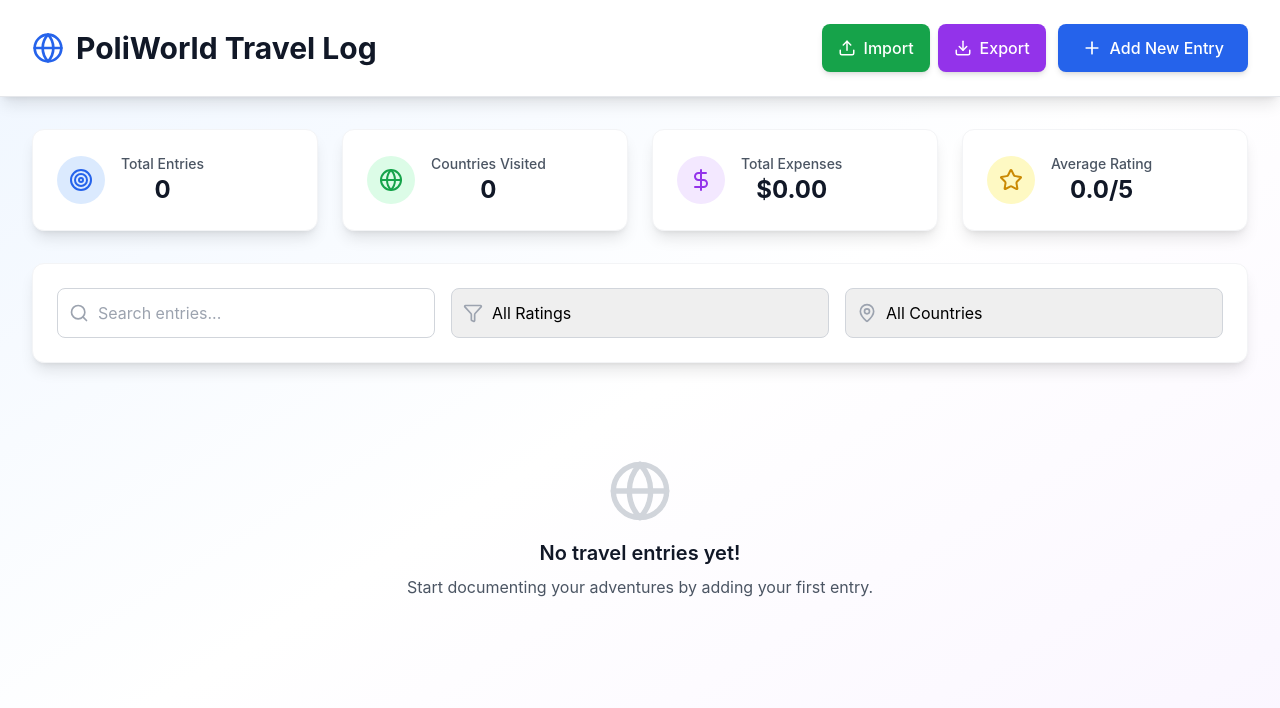
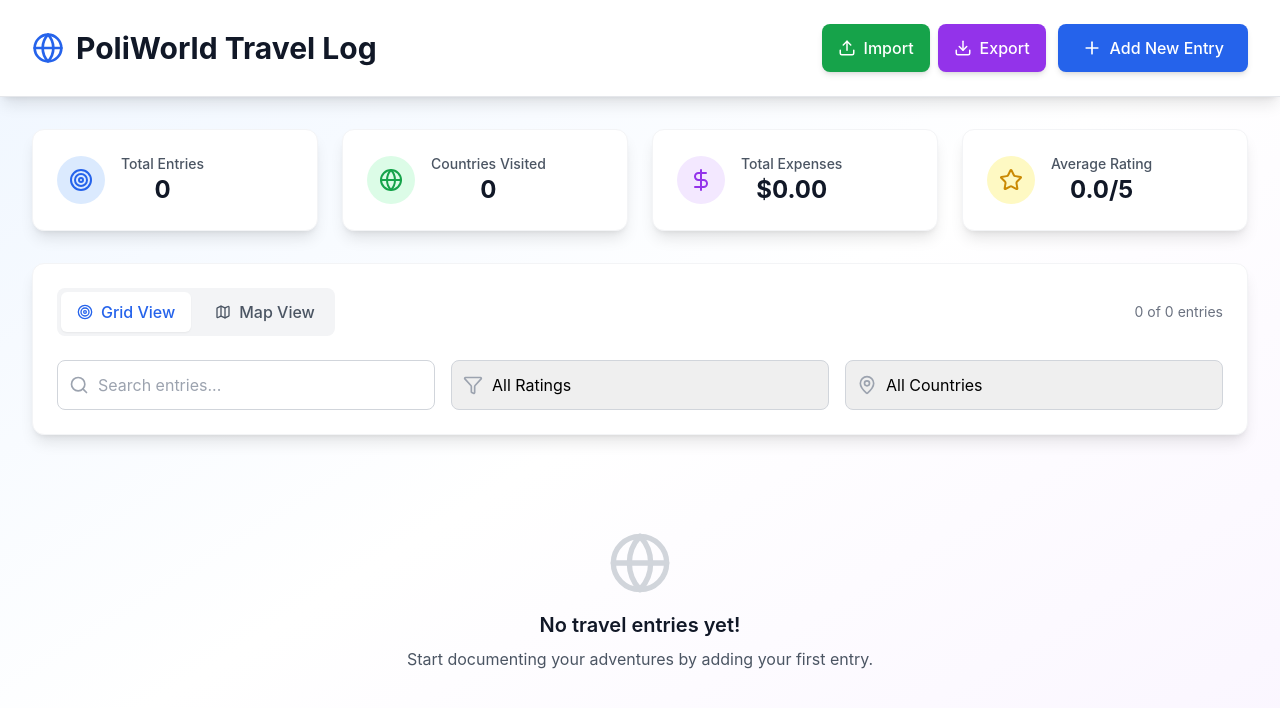
Before and after one commit to poliwoongbjj/poliworld-travel-app, a React (Create React App) app: page / in a window 1280 px wide. Shown: the top 708 px of the page. Built offline with nearby package versions, Linux system fonts and the light colour scheme.

Commit message:
Integrate interactive map component to visualize travel locations

```diff
--- a/package.json
+++ b/package.json
@@ -7,9 +7,11 @@
     "@testing-library/jest-dom": "^6.7.0",
     "@testing-library/react": "^16.3.0",
     "@testing-library/user-event": "^13.5.0",
+    "leaflet": "^1.9.4",
     "lucide-react": "^0.539.0",
     "react": "^19.1.1",
     "react-dom": "^19.1.1",
+    "react-leaflet": "^5.0.0",
     "react-scripts": "5.0.1",
     "web-vitals": "^2.1.4"
   },
--- a/src/TravelLogApp.js
+++ b/src/TravelLogApp.js
@@ -1,5 +1,6 @@
 import React, { useState, useEffect, useMemo, useRef } from 'react';
-import { Plus, Edit, Trash2, Save, X, MapPin, Calendar, Star, DollarSign, Tag, Search, Filter, Globe, Target, Download, Upload, Camera, Image as ImageIcon } from 'lucide-react';
+import { Plus, Edit, Trash2, Save, X, MapPin, Calendar, Star, DollarSign, Tag, Search, Filter, Globe, Target, Download, Upload, Camera, Image as ImageIcon, Map } from 'lucide-react';
+import TravelMap from './TravelMap';
 
 const TravelLogApp = () => {
   const [entries, setEntries] = useState([]);
@@ -8,6 +9,7 @@ const TravelLogApp = () => {
   const [searchTerm, setSearchTerm] = useState('');
   const [filterRating, setFilterRating] = useState(0);
   const [filterCountry, setFilterCountry] = useState('');
+  const [currentView, setCurrentView] = useState('grid'); // 'grid' or 'map'
   const [formData, setFormData] = useState({
     date: '',
     country: '',
@@ -381,8 +383,39 @@ const TravelLogApp = () => {
           </div>
         </div>
 
-        {/* Search and Filter */}
+        {/* View Toggle and Search/Filter */}
         <div className="bg-white rounded-xl shadow-lg p-6 mb-8 border border-gray-100">
+          <div className="flex justify-between items-center mb-6">
+            <div className="flex items-center space-x-2 bg-gray-100 rounded-lg p-1">
+              <button
+                onClick={() => setCurrentView('grid')}
+                className={`px-4 py-2 rounded-md font-medium transition-colors flex items-center space-x-2 ${
+                  currentView === 'grid'
+                    ? 'bg-white text-blue-600 shadow-sm'
+                    : 'text-gray-600 hover:text-gray-900'
+                }`}
+              >
+                <Target size={16} />
+                <span>Grid View</span>
+              </button>
+              <button
+                onClick={() => setCurrentView('map')}
+                className={`px-4 py-2 rounded-md font-medium transition-colors flex items-center space-x-2 ${
+                  currentView === 'map'
+                    ? 'bg-white text-blue-600 shadow-sm'
+                    : 'text-gray-600 hover:text-gray-900'
+                }`}
+              >
+                <Map size={16} />
+                <span>Map View</span>
+              </button>
+            </div>
+
+            <div className="text-sm text-gray-500">
+              {filteredEntries.length} of {entries.length} entries
+            </div>
+          </div>
+
           <div className="grid grid-cols-1 md:grid-cols-3 gap-4">
             <div className="relative">
               <Search className="absolute left-3 top-1/2 transform -translate-y-1/2 text-gray-400 w-5 h-5" />
@@ -642,8 +675,19 @@ const TravelLogApp = () => {
           </div>
         )}
 
-        {/* Entries Grid */}
-        {filteredEntries.length === 0 ? (
+        {/* Content Area - Grid or Map */}
+        {currentView === 'map' ? (
+          <div className="h-[600px] mb-8">
+            <TravelMap
+              entries={filteredEntries}
+              onMarkerClick={(entry) => {
+                // Optional: Could open entry details or highlight it
+                console.log('Clicked marker for:', entry.title);
+              }}
+            />
+          </div>
+        ) : (
+          filteredEntries.length === 0 ? (
             <div className="text-center py-16">
               <Globe className="w-16 h-16 text-gray-300 mx-auto mb-4" />
               <h3 className="text-xl font-semibold text-gray-900 mb-2">
@@ -748,6 +792,7 @@ const TravelLogApp = () => {
               </div>
               ))}
             </div>
+          )
         )}
 
         {/* Hidden file inputs */}
--- /dev/null
+++ b/src/TravelMap.js
@@ -0,0 +1,205 @@
+import React, { useMemo } from 'react';
+import { MapContainer, TileLayer, Marker, Popup, useMap } from 'react-leaflet';
+import { Icon } from 'leaflet';
+import 'leaflet/dist/leaflet.css';
+
+// Fix for default markers in react-leaflet
+import markerIcon2x from 'leaflet/dist/images/marker-icon-2x.png';
+import markerIcon from 'leaflet/dist/images/marker-icon.png';
+import markerShadow from 'leaflet/dist/images/marker-shadow.png';
+
+// Configure default marker
+delete Icon.Default.prototype._getIconUrl;
+Icon.Default.mergeOptions({
+  iconUrl: markerIcon,
+  iconRetinaUrl: markerIcon2x,
+  shadowUrl: markerShadow,
+});
+
+// Component to fit map bounds to markers
+const FitBounds = ({ locations }) => {
+  const map = useMap();
+
+  React.useEffect(() => {
+    if (locations.length > 0) {
+      const bounds = locations.map(location => [location.lat, location.lng]);
+      map.fitBounds(bounds, { padding: [20, 20] });
+    }
+  }, [locations, map]);
+
+  return null;
+};
+
+const TravelMap = ({ entries, selectedEntry, onMarkerClick }) => {
+  // Geocoding coordinates for major cities (simplified for demo)
+  const cityCoordinates = {
+    // Popular destinations
+    'tokyo,japan': [35.6762, 139.6503],
+    'paris,france': [48.8566, 2.3522],
+    'london,england': [51.5074, -0.1278],
+    'london,uk': [51.5074, -0.1278],
+    'new york,usa': [40.7128, -74.0060],
+    'new york,united states': [40.7128, -74.0060],
+    'rome,italy': [41.9028, 12.4964],
+    'barcelona,spain': [41.3851, 2.1734],
+    'amsterdam,netherlands': [52.3676, 4.9041],
+    'berlin,germany': [52.5200, 13.4050],
+    'sydney,australia': [33.8688, 151.2093],
+    'bangkok,thailand': [13.7563, 100.5018],
+    'dubai,uae': [25.2048, 55.2708],
+    'singapore,singapore': [1.3521, 103.8198],
+    'hong kong,china': [22.3193, 114.1694],
+    'los angeles,usa': [34.0522, -118.2437],
+    'los angeles,united states': [34.0522, -118.2437],
+    'istanbul,turkey': [41.0082, 28.9784],
+    'moscow,russia': [55.7558, 37.6173],
+    'cairo,egypt': [30.0444, 31.2357],
+    'mumbai,india': [19.0760, 72.8777],
+    'beijing,china': [39.9042, 116.4074],
+    'rio de janeiro,brazil': [22.9068, -43.1729],
+    'mexico city,mexico': [19.4326, -99.1332],
+    'buenos aires,argentina': [-34.6118, -58.3960],
+    'cape town,south africa': [-33.9249, 18.4241],
+    'vancouver,canada': [49.2827, -123.1207],
+    'toronto,canada': [43.6532, -79.3832],
+    'montreal,canada': [45.5017, -73.5673],
+    // Add more coordinates as needed
+  };
+
+  // Generate map locations with coordinates
+  const mapLocations = useMemo(() => {
+    return entries.map(entry => {
+      const locationKey = `${entry.city.toLowerCase()},${entry.country.toLowerCase()}`;
+      const coordinates = cityCoordinates[locationKey];
+
+      // If we don't have coordinates, generate approximate ones based on hash
+      let lat, lng;
+      if (coordinates) {
+        [lat, lng] = coordinates;
+      } else {
+        // Simple hash-based coordinate generation for unknown cities
+        const hash = entry.city.split('').reduce((a, b) => {
+          a = ((a << 5) - a) + b.charCodeAt(0);
+          return a & a;
+        }, 0);
+
+        // Generate coordinates within reasonable bounds
+        lat = ((Math.abs(hash) % 160) - 80) * 0.8; // -64 to 64
+        lng = ((Math.abs(hash * 2) % 360) - 180) * 0.9; // -162 to 162
+      }
+
+      return {
+        ...entry,
+        lat,
+        lng,
+        isKnownLocation: !!coordinates
+      };
+    });
+    // eslint-disable-next-line react-hooks/exhaustive-deps
+  }, [entries]);
+
+  const center = mapLocations.length > 0
+    ? [mapLocations[0].lat, mapLocations[0].lng]
+    : [20, 0]; // Default center
+
+  if (entries.length === 0) {
+    return (
+      <div className="h-full flex items-center justify-center bg-gray-50 rounded-lg border-2 border-dashed border-gray-300">
+        <div className="text-center">
+          <div className="text-gray-400 mb-2">🗺️</div>
+          <p className="text-gray-500 font-medium">No travel entries yet</p>
+          <p className="text-gray-400 text-sm">Add some entries to see them on the map!</p>
+        </div>
+      </div>
+    );
+  }
+
+  return (
+    <div className="h-full rounded-lg overflow-hidden shadow-lg">
+      <MapContainer
+        center={center}
+        zoom={2}
+        style={{ height: '100%', width: '100%' }}
+        className="rounded-lg"
+      >
+        <TileLayer
+          attribution='&copy; <a href="https://www.openstreetmap.org/copyright">OpenStreetMap</a> contributors'
+          url="https://{s}.tile.openstreetmap.org/{z}/{x}/{y}.png"
+        />
+
+        <FitBounds locations={mapLocations} />
+
+        {mapLocations.map((location) => (
+          <Marker
+            key={location.id}
+            position={[location.lat, location.lng]}
+            eventHandlers={{
+              click: () => onMarkerClick && onMarkerClick(location)
+            }}
+          >
+            <Popup>
+              <div className="min-w-[200px]">
+                <div className="flex items-center justify-between mb-2">
+                  <h3 className="font-bold text-gray-900">{location.title}</h3>
+                  <div className="flex">
+                    {Array.from({ length: 5 }, (_, i) => (
+                      <span
+                        key={i}
+                        className={`text-sm ${i < location.rating ? 'text-yellow-400' : 'text-gray-300'}`}
+                      >
+                        ★
+                      </span>
+                    ))}
+                  </div>
+                </div>
+
+                <p className="text-sm text-gray-600 mb-2">
+                  📍 {location.city}, {location.country}
+                </p>
+
+                <p className="text-sm text-gray-600 mb-2">
+                  📅 {new Date(location.date).toLocaleDateString()}
+                </p>
+
+                {location.description && (
+                  <p className="text-sm text-gray-700 mb-2 line-clamp-2">
+                    {location.description}
+                  </p>
+                )}
+
+                {location.photos && location.photos.length > 0 && (
+                  <div className="mb-2">
+                    <img
+                      src={location.photos[0].data}
+                      alt={location.title}
+                      className="w-full h-20 object-cover rounded"
+                    />
+                    {location.photos.length > 1 && (
+                      <p className="text-xs text-gray-500 mt-1">
+                        +{location.photos.length - 1} more photos
+                      </p>
+                    )}
+                  </div>
+                )}
+
+                {location.expenses > 0 && (
+                  <p className="text-sm text-green-600 font-medium">
+                    💰 ${location.expenses.toFixed(2)}
+                  </p>
+                )}
+
+                {!location.isKnownLocation && (
+                  <p className="text-xs text-orange-500 mt-2">
+                    ⚠️ Approximate location
+                  </p>
+                )}
+              </div>
+            </Popup>
+          </Marker>
+        ))}
+      </MapContainer>
+    </div>
+  );
+};
+
+export default TravelMap;
```
Also changed, not shown: 1 other file (tests, documents, lock files or other folders). Lines whose indentation alone changed are shown as unchanged.
